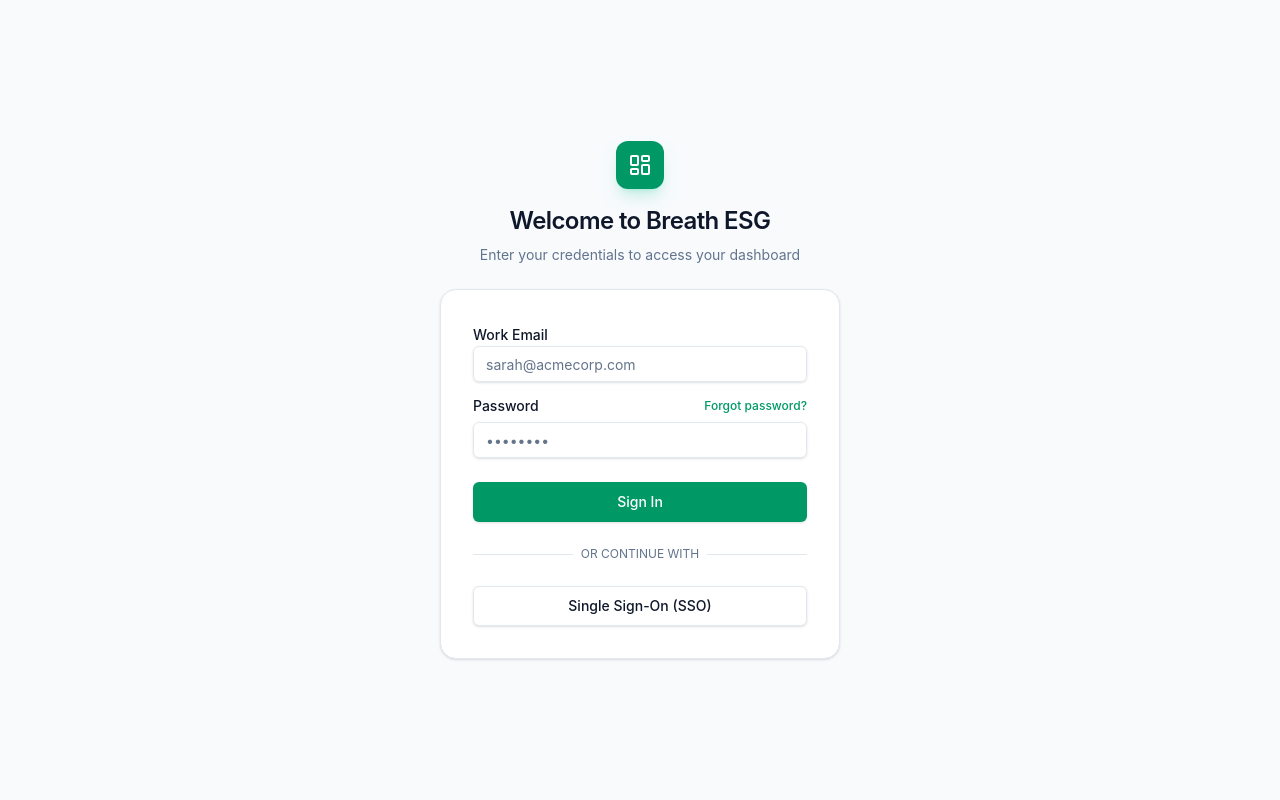
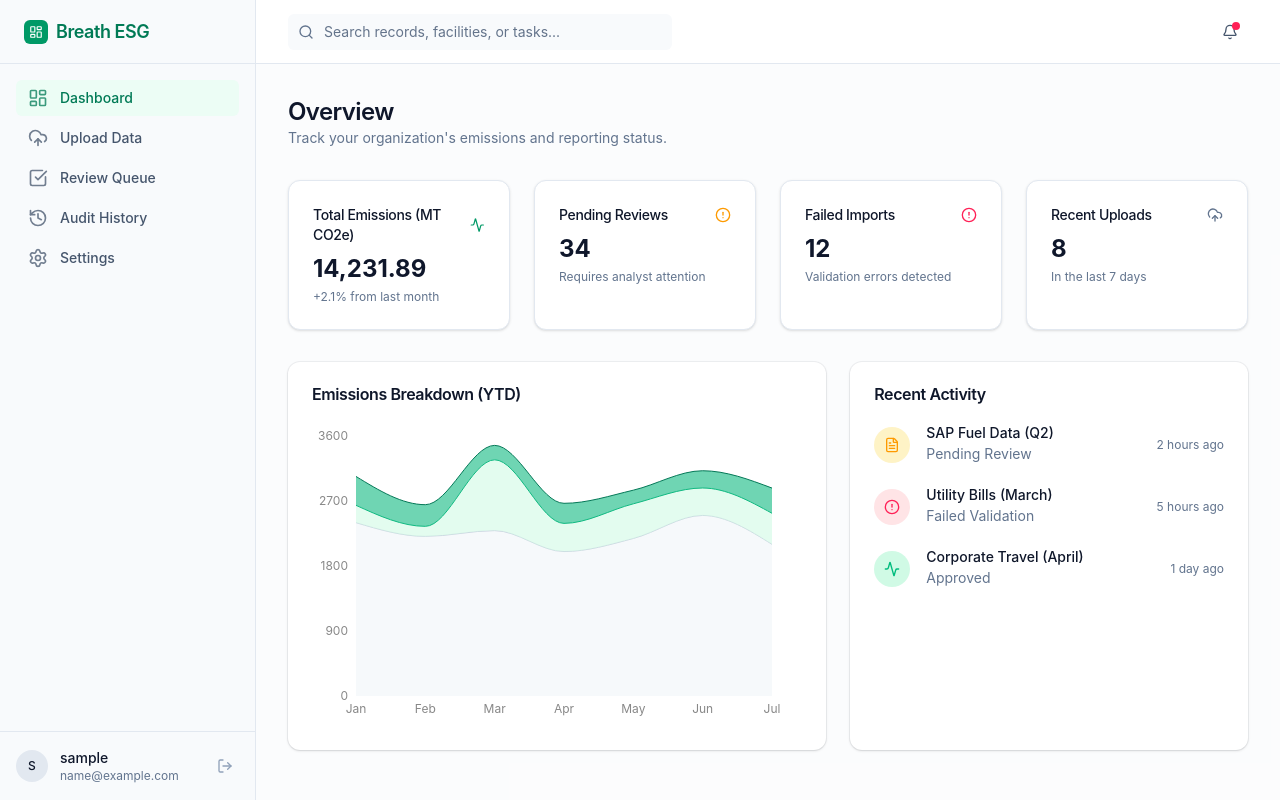
Before and after one commit to logicalaryan/Breathe-_ESG_project, a React (Vite) app: page / in a window 1280 px wide. Before the commit this address led to /login. Built offline with nearby package versions, Linux system fonts and the light colour scheme; sample sign-in values are in the browser's storage.

Commit message:
fixed the login routing

```diff
--- a/src/layouts/AppLayout.tsx
+++ b/src/layouts/AppLayout.tsx
@@ -3,7 +3,7 @@ import { Sidebar } from './Sidebar';
 import { Header } from './Header';
 
 export function AppLayout() {
-  const isAuthenticated = localStorage.getItem("isAuthenticated") === "true";
+  const isAuthenticated = sessionStorage.getItem("isAuthenticated") === "true";
 
   if (!isAuthenticated) {
     return <Navigate to="/login" replace />;
--- a/src/layouts/Sidebar.tsx
+++ b/src/layouts/Sidebar.tsx
@@ -13,8 +13,8 @@ const navigation = [
 export function Sidebar() {
   const navigate = useNavigate();
 
-  const userEmail = localStorage.getItem("userEmail") || "sarah@acmecorp.com";
-  const userName = localStorage.getItem("userName") || "Sarah Analyst";
+  const userEmail = sessionStorage.getItem("userEmail") || "sarah@acmecorp.com";
+  const userName = sessionStorage.getItem("userName") || "Sarah Analyst";
 
   // Derive initials dynamically for avatar
   const initials = userName
@@ -26,9 +26,9 @@ export function Sidebar() {
     .slice(0, 2) || "SA";
 
   const handleLogout = () => {
-    localStorage.removeItem("isAuthenticated");
-    localStorage.removeItem("userEmail");
-    localStorage.removeItem("userName");
+    sessionStorage.removeItem("isAuthenticated");
+    sessionStorage.removeItem("userEmail");
+    sessionStorage.removeItem("userName");
     navigate("/login");
   };
 
--- a/src/pages/Login.tsx
+++ b/src/pages/Login.tsx
@@ -11,15 +11,15 @@ export function Login() {
   const [password, setPassword] = useState("")
 
   useEffect(() => {
-    if (localStorage.getItem("isAuthenticated") === "true") {
+    if (sessionStorage.getItem("isAuthenticated") === "true") {
       navigate("/", { replace: true })
     }
   }, [navigate])
 
   const handleLogin = (e: React.FormEvent) => {
     e.preventDefault()
-    localStorage.setItem("isAuthenticated", "true")
-    localStorage.setItem("userEmail", email || "sarah@acmecorp.com")
+    sessionStorage.setItem("isAuthenticated", "true")
+    sessionStorage.setItem("userEmail", email || "sarah@acmecorp.com")
 
     // Dynamically derive a professional formatted name from the email
     const emailPrefix = (email || "sarah@acmecorp.com").split('@')[0];
@@ -28,7 +28,7 @@ export function Login() {
       .map(part => part.charAt(0).toUpperCase() + part.slice(1))
       .join(' ') + " Analyst";
 
-    localStorage.setItem("userName", formattedName)
+    sessionStorage.setItem("userName", formattedName)
     navigate("/")
   }
 
```
